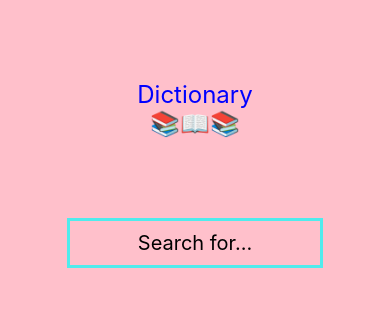
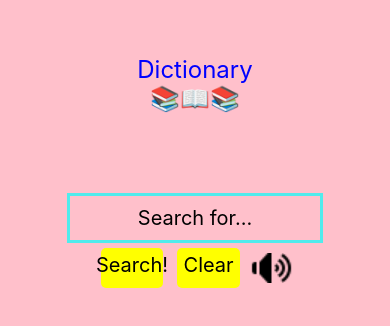
Before and after one commit to Technigo/project-react-native-app, a React Native app: screen / in a window 390 px wide. Shown: the part 248-574 px from the top of the page. Built offline with nearby package versions, Linux system fonts and the light colour scheme.

Commit message:
added a component for buttons and some basic styling

```diff
--- a/App.js
+++ b/App.js
@@ -2,6 +2,7 @@ import React from 'react';
 import {StyleSheet, View, Text} from 'react-native'
 
 import InputField from './components/InputField'
+import Buttons from './components/Buttons'
 
 
 const styles = StyleSheet.create({
@@ -23,6 +24,7 @@ const App = () => {
 			<Text style={styles.title}>Dictionary</Text>
 			<Text style={styles.title}>📚📖📚</Text>
 			<InputField/>
+			<Buttons/>
 		</View>
 	);
 };
--- /dev/null
+++ b/components/Buttons.js
@@ -0,0 +1,53 @@
+import React from 'react'
+import {
+    StyleSheet,
+    View,
+    Text,
+    Image,
+    TouchableOpacity
+} from 'react-native'
+
+const styles = StyleSheet.create({
+    container: {
+        flexDirection: 'row',
+        justifyContent: 'space-evenly',
+        alignItems: 'center'
+
+    },
+    button: {
+        backgroundColor: 'yellow',
+        width: '30%',
+        height: 40,
+        borderRadius: 5,
+        margin: 5
+    },
+    buttonText: {
+        fontSize: 20,
+        alignSelf: 'center',
+        padding: 5
+    },
+    speakerButton: {
+        width: 45,
+        height: 30
+    }
+})
+
+const Buttons = () => {
+    return(
+        <View style={styles.container}>
+            <TouchableOpacity style={styles.button}>
+                <Text style={styles.buttonText}>Search!</Text>
+            </TouchableOpacity>
+            <TouchableOpacity style={styles.button}>
+                <Text style={styles.buttonText}>Clear</Text>
+            </TouchableOpacity>
+            <TouchableOpacity>
+                <Image
+                style={styles.speakerButton}
+                source={require('../assets/speaker-icon.png')}/>
+            </TouchableOpacity>
+        </View>
+    )
+}
+
+export default Buttons
```
Also changed, not shown: assets/speaker-icon.png (added).
